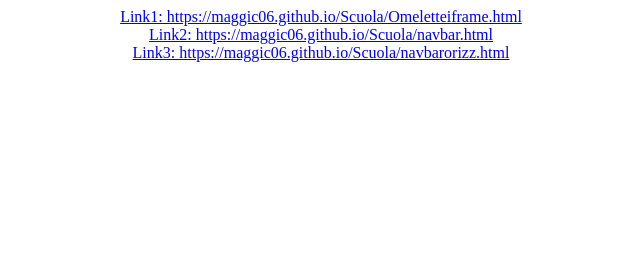
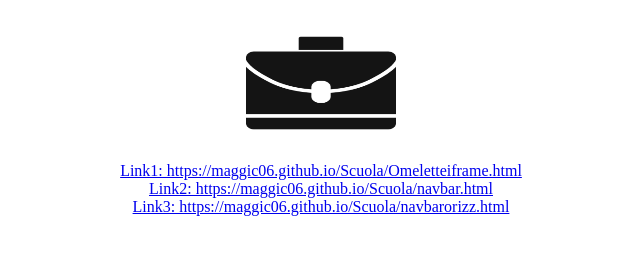
Before and after one commit to Maggic06/Scuola, a plain HTML site: page LandingP2.html in a window 1280 px wide. Shown: the whole page, without its empty margins (319-959 px from the left). Drawn offline with Linux system fonts and the light colour scheme.

Commit message:
Update LandingP2.html

```diff
--- a/LandingP2.html
+++ b/LandingP2.html
@@ -58,7 +58,7 @@
 </head>
 <body>
   <div style="text-align: center;">
-
+<img src="imgport1.jpg"  width="200" height="150" >
     </div>
 </body>
 </html>
```
